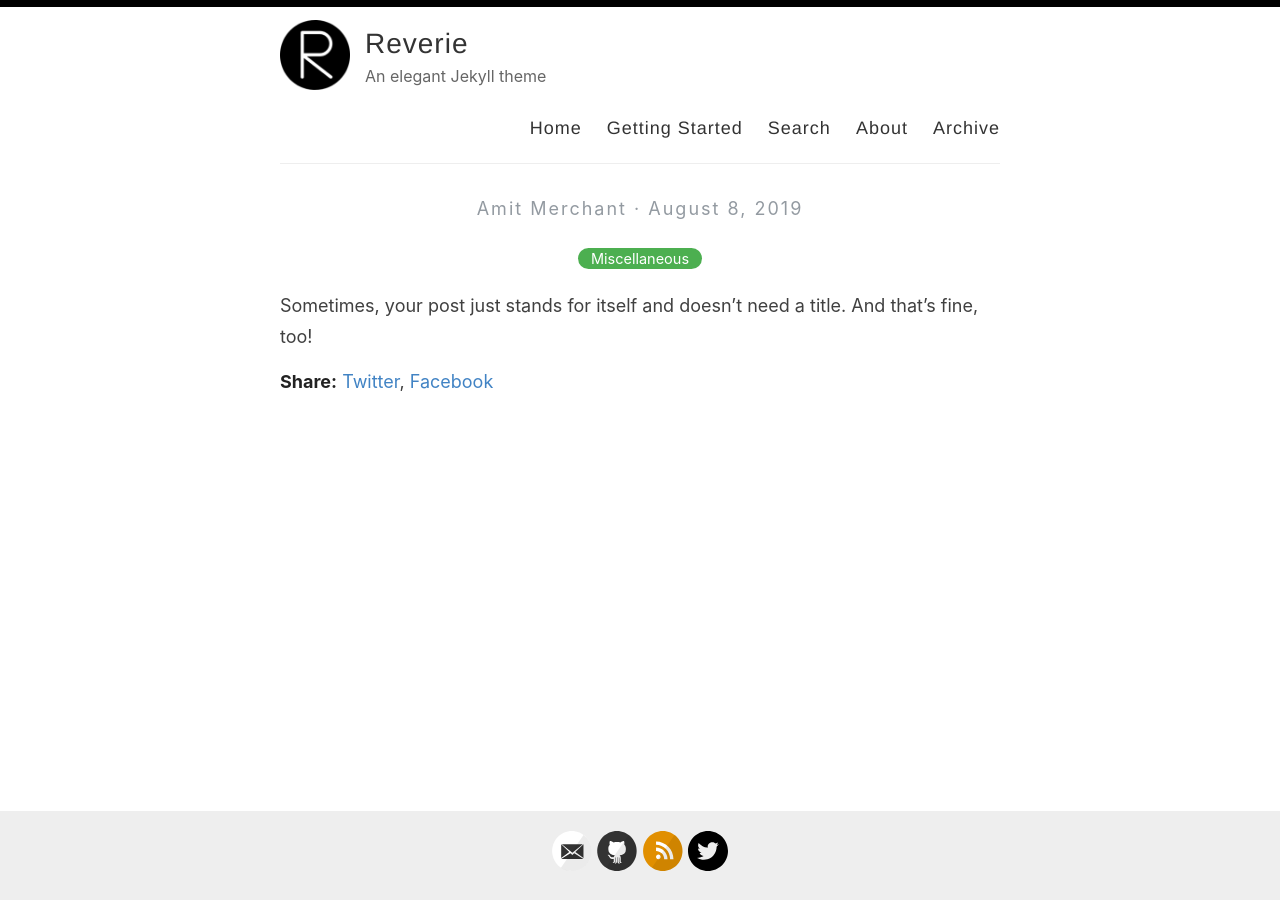
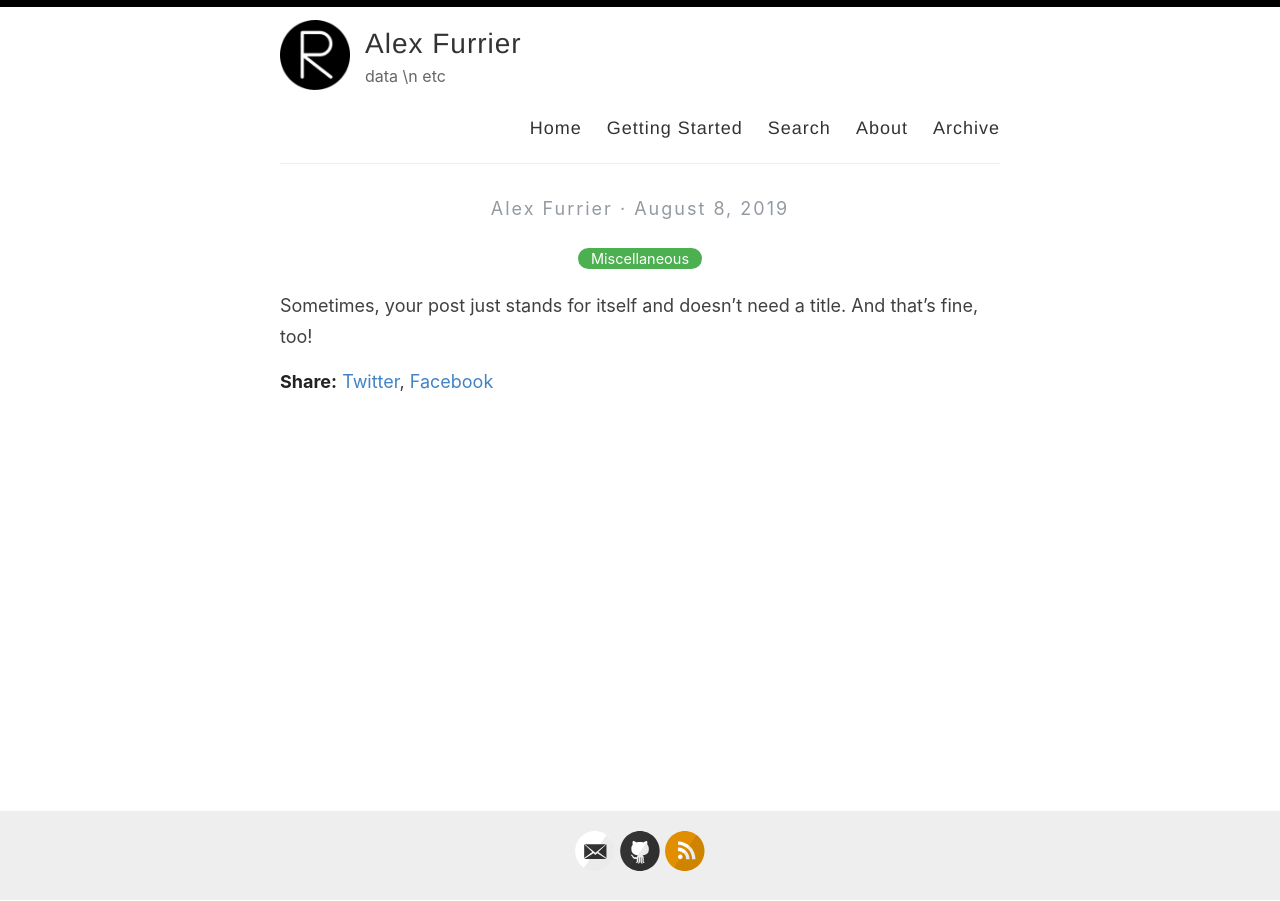
Before and after one commit to safurrier/safurrier.github.io, a Jekyll site: the page built from _posts/2019-08-08-no-title-posts.md, in a window 1280 px wide. Built offline with Jekyll 4.4.1, drawn with Linux system fonts in a browser that asks for light colours.

Commit message:
Update _config.yml

```diff
--- a/_config.yml
+++ b/_config.yml
@@ -3,13 +3,13 @@
 #
 
 # Name of your site (displayed in the header)
-name: Reverie
+name: Alex Furrier
 
 # Name of the author
-author: Amit Merchant
+author: Alex Furrier
 
 # Short bio or description (displayed in the header)
-description: An elegant Jekyll theme
+description: data \n etc
 
 # URL of your avatar or profile pic (you could use your GitHub profile pic)
 avatar: /images/reverie.png
@@ -21,15 +21,15 @@ avatar: /images/reverie.png
 # Includes an icon in the footer for each username you enter
 footer-links:
   dribbble:
-  email: amit.d.merchant@gmail.com
+  email: afurriert@gmail.com
   facebook:
   flickr:
-  github: amitmerchant1990/reverie
+  github: https://github.com/safurrier
   instagram:
   linkedin:
   pinterest:
   rss: rss
-  twitter: amit_merchant
+  twitter:
   stackoverflow:
   youtube: # channel/<your_long_string> or user/<user-name>
   googleplus: # anything in your profile username that comes after plus.google.com/
@@ -41,21 +41,21 @@ footer-links:
 disqus:
 
 # Enter your Google Analytics web tracking code (e.g. UA-2110908-2) to activate tracking
-google_analytics: UA-43339302-11
+google_analytics:
 
 # For newer "GA4" analytics, use the following instead of the "UA" entry above
 #google_analytics_ga4: G-GABC1DEFG
 
 # Your website URL (e.g. http://amitmerchant1990.github.io or http://www.amitmerchant.com)
 # Used for Sitemap.xml and your RSS feed
-url: http://www.amitmerchant.com/reverie
-enforce_ssl: https://www.amitmerchant.com/reverie
+url: http://www.safurrier.github.io
+enforce_ssl: https://www.safurrier.github.io
 
 # If you're hosting your site at a Project repository on GitHub pages
 # (http://yourusername.github.io/repository-name)
 # and NOT your User repository (http://yourusername.github.io)
 # then add in the baseurl here, like this: "/repository-name"
-baseurl: "/reverie"
+baseurl:
 
 #
 # !! You don't need to change any of the configuration flags below !!
```
